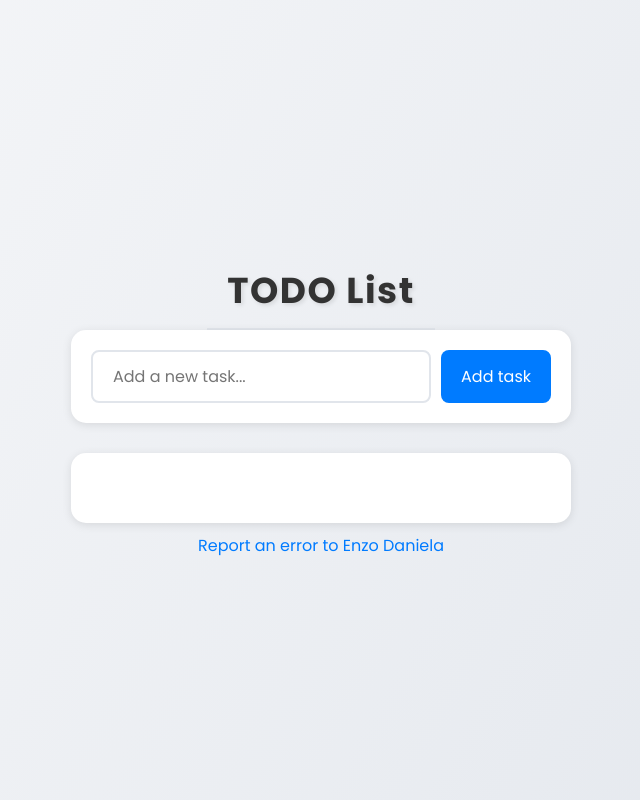
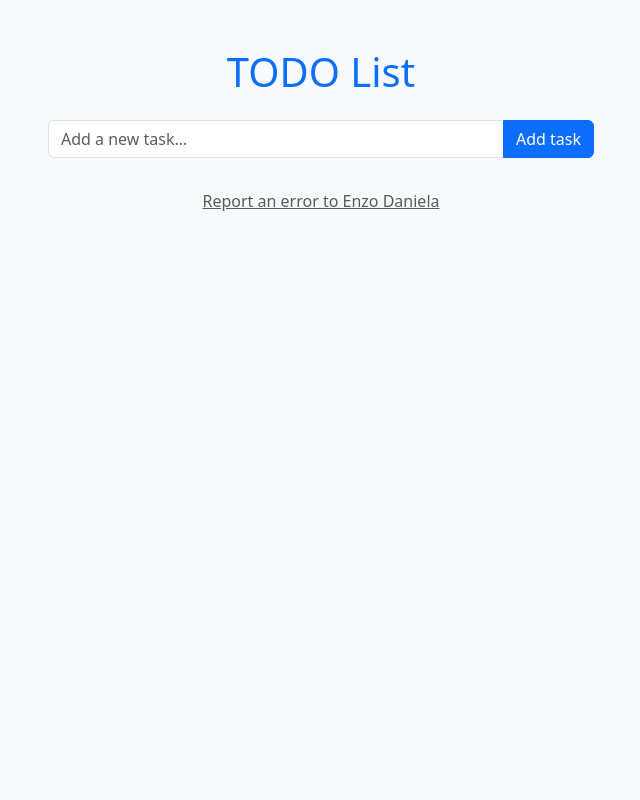
Before and after one commit to EnzoSoti/TodoList, a website: page index.html in a window 1280 px wide. Shown: the whole page, without its empty margins (319-959 px from the left). Drawn offline with nearby package versions, Linux system fonts and the light colour scheme; some packages are replaced by stand-ins of ours; a script that the page names is missing.

Commit message:
added: bootstrap

```diff
--- a/404.css
+++ /dev/null
@@ -1,48 +0,0 @@
-@import url('https://fonts.googleapis.com/css2?family=Poppins:ital,wght@0,100;0,200;0,300;0,400;0,500;0,600;0,700;0,800;0,900;1,100;1,200;1,300;1,400;1,500;1,600;1,700;1,800;1,900&display=swap');
-
-* {
-    margin: 0;
-    padding: 0;
-    box-sizing: border-box;
-    font-family: 'Poppins'
-}
-body {
-    background-color: #ffcccb;
-    display: flex;
-    justify-content: center;
-    align-items: center;
-    height: 100vh;
-    margin: 0;
-    font-family: 'Arial', sans-serif;
-    text-align: center;
-}
-.container {
-    background-color: white;
-    padding: 50px;
-    border-radius: 10px;
-    box-shadow: 0 0 10px rgba(0, 0, 0, 0.1);
-}
-h1 {
-    font-size: 48px;
-    color: #ff0000;
-    margin-bottom: 20px;
-}
-p {
-    font-size: 24px;
-    color: #333;
-}
-.prank-btn {
-    display: inline-block;
-    margin-top: 20px;
-    padding: 10px 20px;
-    font-size: 18px;
-    color: white;
-    background-color: #007bff;
-    border: none;
-    border-radius: 5px;
-    cursor: pointer;
-    text-decoration: none;
-}
-.prank-btn:hover {
-    background-color: #0056b3;
-}
--- a/index.css
+++ /dev/null
@@ -1,114 +0,0 @@
-@import url('https://fonts.googleapis.com/css2?family=Poppins:ital,wght@0,100;0,200;0,300;0,400;0,500;0,600;0,700;0,800;0,900;1,100;1,200;1,300;1,400;1,500;1,600;1,700;1,800;1,900&display=swap');
-
-* {
-    margin: 0;
-    padding: 0;
-    box-sizing: border-box;
-    font-family: 'Poppins', sans-serif;
-}
-
-body {
-    background: linear-gradient(120deg, #f6f7f9, #e3e7ed);
-    min-height: 100vh;
-    width: 100%;
-    overflow-x: hidden;
-}
-
-a {
-    text-decoration: none;
-    color: #007bff;
-    margin: 10px 0;
-    display: inline-block;
-}
-
-h1 {
-    font-family: 'Poppins', sans-serif;
-    text-align: center;
-    margin-top: 20px;
-    font-size: clamp(24px, 5vw, 36px);
-    color: #333;
-    text-shadow: 2px 2px 4px rgba(0, 0, 0, 0.1);
-    letter-spacing: 1.5px;
-    padding: 10px 20px;
-    border-bottom: 2px solid #e1e5eb;
-    word-wrap: break-word;
-}
-
-.container {
-    display: flex;
-    flex-direction: column;
-    align-items: center;
-    justify-content: center;
-    min-height: 100vh;
-    padding: 20px;
-    width: 100%;
-}
-
-.input-group {
-    display: flex;
-    gap: 10px;
-    margin-bottom: 30px;
-    box-shadow: 0 2px 10px rgba(0, 0, 0, 0.1);
-    padding: 20px;
-    background-color: white;
-    border-radius: 15px;
-    width: 90%;
-    max-width: 500px;
-}
-
-.input-task {
-    flex: 1;
-    padding: 12px 20px;
-    border: 2px solid #e1e5eb;
-    border-radius: 8px;
-    font-size: 16px;
-    transition: border-color 0.3s ease;
-    background-color: white;
-    width: 100%;
-}
-
-.input-task:focus {
-    outline: none;
-    border-color: #007bff;
-}
-
-.add-task-btn {
-    padding: 12px 24px;
-    background-color: #007bff;
-    color: white;
-    border: none;
-    border-radius: 8px;
-    font-size: 16px;
-    cursor: pointer;
-    transition: background-color 0.3s ease;
-    white-space: nowrap;
-}
-
-.add-task-btn:hover {
-    background-color: #0056b3;
-}
-
-.task-list {
-    list-style: none;
-    width: 90%;
-    max-width: 500px;
-    background-color: white;
-    border-radius: 15px;
-    padding: 20px;
-    box-shadow: 0 2px 10px rgba(0, 0, 0, 0.1);
-}
-
-.task-list li {
-    padding: 15px;
-    border-bottom: 1px solid #e1e5eb;
-    display: flex;
-    align-items: center;
-    justify-content: space-between;
-    background-color: white;
-    flex-wrap: wrap;
-    gap: 10px;
-}
-
-.task-list li:last-child {
-    border-bottom: none;
-}
--- a/index.html
+++ b/index.html
@@ -4,27 +4,33 @@
     <meta charset="UTF-8">
     <meta name="viewport" content="width=device-width, initial-scale=1.0">
     <title>TODO list</title>
-    <link rel="stylesheet" href="./index.css">
-    <link rel="stylesheet" href="/responsive.css">
+    <!-- Bootstrap CSS -->
+    <link href="https://cdnjs.cloudflare.com/ajax/libs/bootstrap/5.3.2/css/bootstrap.min.css" rel="stylesheet">
     <script src="https://cdn.jsdelivr.net/npm/sweetalert2@11"></script>
 </head>
-<body>
+<body class="bg-light pt-5">
     <div class="container">
-        <h1 class="title">TODO List</h1>
-        <div class="input-group">
-            <input class="input-task" type="text" id="input" placeholder="Add a new task...">
-            <button onclick="addTask()" class="add-task-btn">Add task</button>
-
+        <div class="row justify-content-center">
+            <div class="col-md-8 col-lg-6">
+                <h1 class="text-center text-primary mb-4">TODO List</h1>
+                <div class="input-group mb-4">
+                    <input class="form-control input-task" type="text" id="input" placeholder="Add a new task...">
+                    <button onclick="addTask()" class="btn btn-primary add-task-btn">Add task</button>
+                </div>
+                <ul class="list-unstyled task-list">
+                    <li>
+                        <!-- Tasks will go here -->
+                    </li>
+                </ul>
+                <div class="text-center mt-4">
+                    <a class="btn btn-link report-btn text-muted" href="./404.html">Report an error to Enzo Daniela</a>
+                </div>
+            </div>
         </div>
-        <ul class="task-list">
-            <li>
-                <!-- Tasks will go here -->
-            </li>
-        </ul>
-        <a class="report-btn" href="./404.html">Report an error to Enzo Daniela</a>
-
     </div>
 
+    <!-- Bootstrap JS Bundle -->
+    <script src="https://cdnjs.cloudflare.com/ajax/libs/bootstrap/5.3.2/js/bootstrap.bundle.min.js"></script>
     <script src="index.js"></script>
 </body>
 </html>
--- a/package.json
+++ b/package.json
@@ -1,11 +1,11 @@
 {
   "dependencies": {
+    "bootstrap": "^5.3.3",
     "sweetalert2": "^11.15.10"
   },
   "name": "todolist",
   "version": "1.0.0",
   "main": "index.js",
-  "devDependencies": {},
   "scripts": {
     "test": "echo \"Error: no test specified\" && exit 1"
   },
--- a/responsive.css
+++ /dev/null
@@ -1,52 +0,0 @@
-@media screen and (max-width: 768px) {
-    .container {
-        padding: 15px;
-    }
-
-    .input-group {
-        padding: 15px;
-        width: 95%;
-    }
-
-    .task-list {
-        width: 95%;
-    }
-
-    .input-task {
-        font-size: 14px;
-        padding: 10px 15px;
-    }
-
-    .add-task-btn {
-        padding: 10px 20px;
-        font-size: 14px;
-    }
-}
-
-@media screen and (max-width: 480px) {
-    .input-group {
-        flex-direction: column;
-        gap: 15px;
-    }
-
-    .add-task-btn {
-        width: 100%;
-    }
-
-    .task-list li {
-        padding: 12px;
-        font-size: 14px;
-    }
-}
-
-/* Touch device optimization */
-@media (hover: none) {
-    .add-task-btn:hover {
-        background-color: #007bff;
-    }
-
-    .input-task, .add-task-btn {
-        font-size: 16px; /* Minimum touch target size */
-        padding: 12px 20px;
-    }
-}
```
Also changed, not shown: 404.html (+9 -15 lines), 1 other file.
